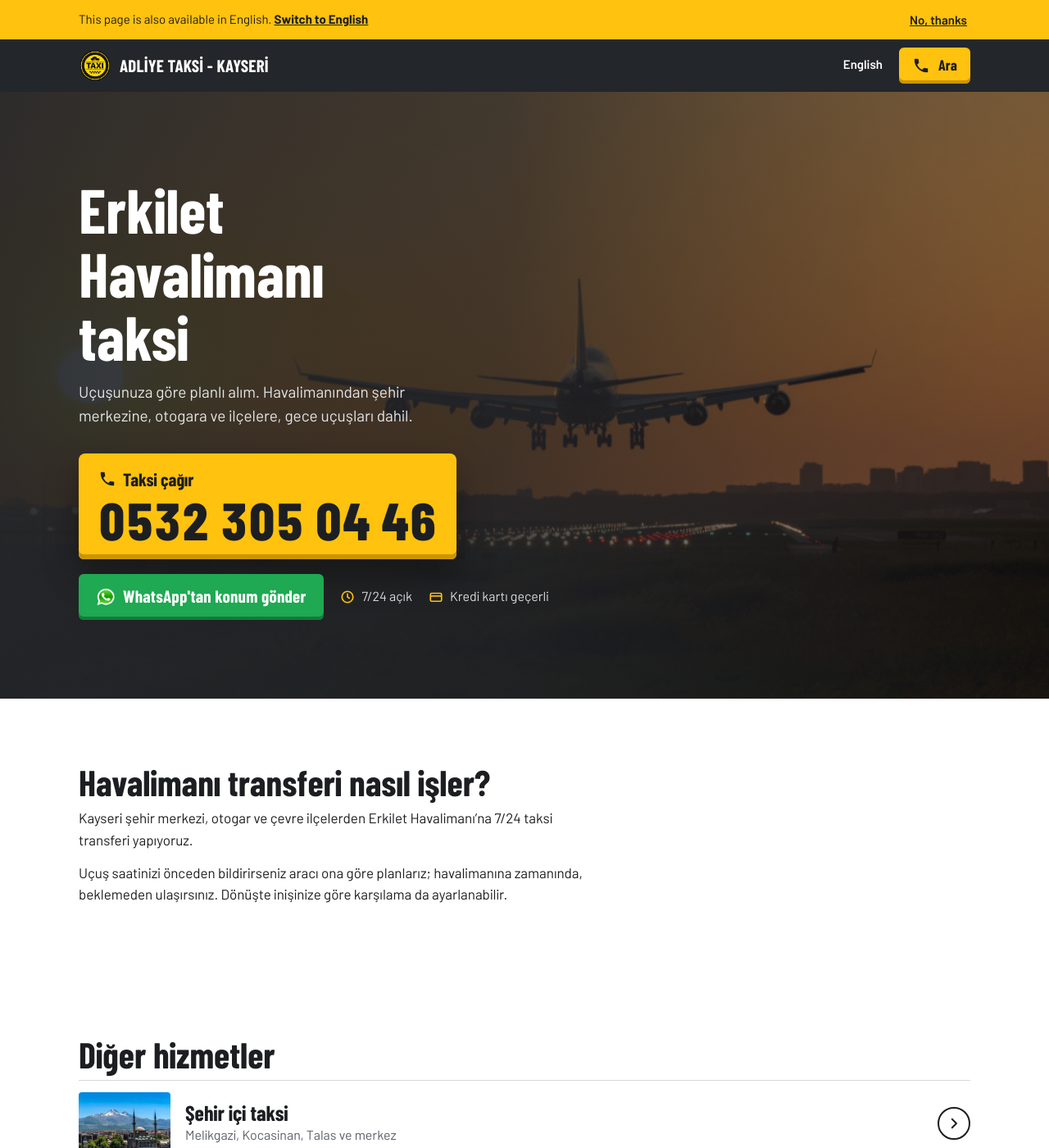
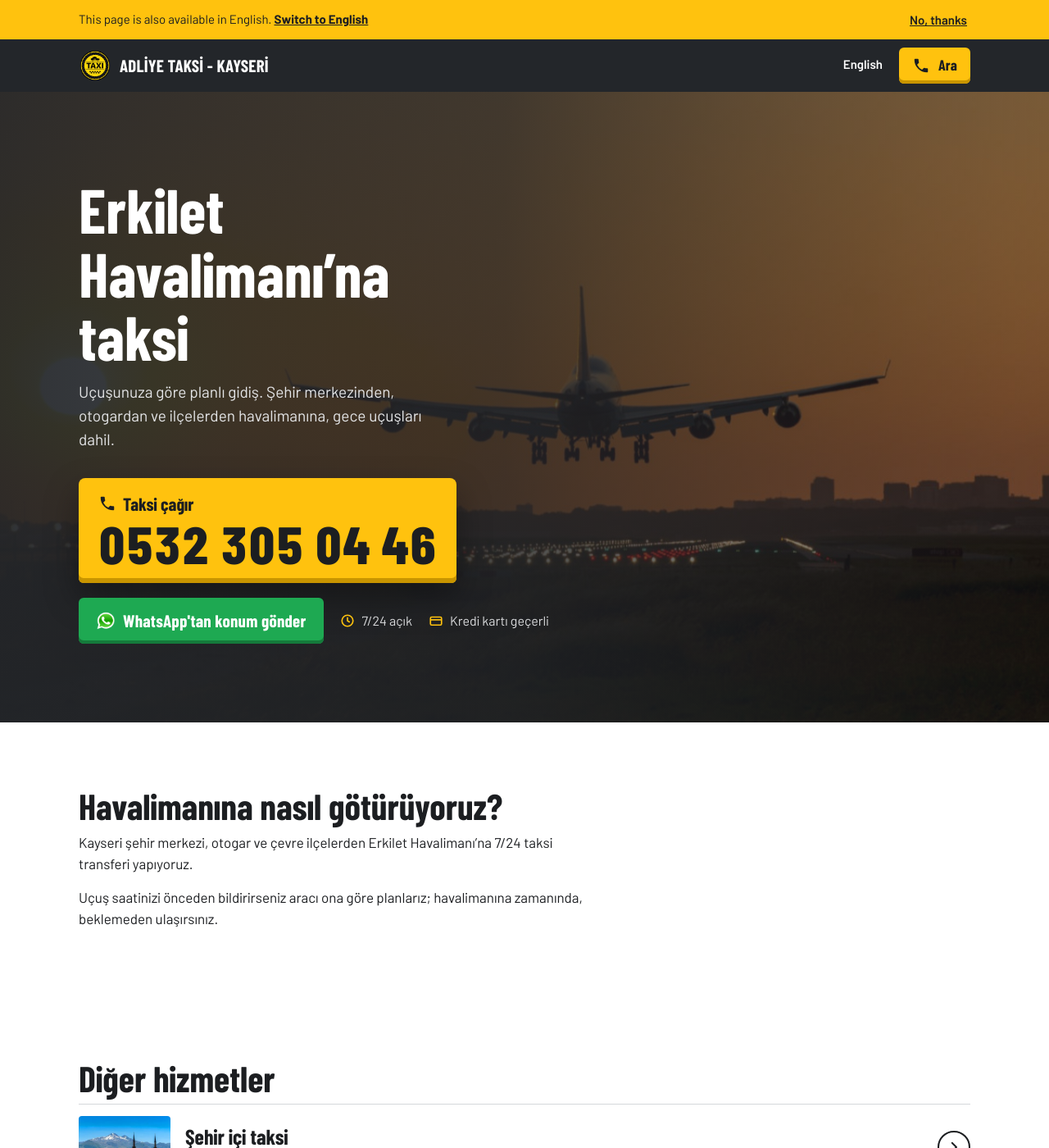
Before and after one commit to taksiaccount/kayseritaksisi.github.io, a Jekyll site: the page built from havalimani-taksi.html, in a window 1280 px wide and 1400 px high. Shown: the whole window at 82% size. Built offline with Jekyll 4.4.1, drawn with Linux system fonts in a browser that asks for light colours; some of the changed text lies outside the part shown.

Commit message:
Havalimanından alma vaatlerini kaldır 3/3: Türkçe sayfalar

```diff
--- a/en-yakin-taksi-kayseri.html
+++ b/en-yakin-taksi-kayseri.html
@@ -18,7 +18,7 @@ faq:
   - q: "7/24 hizmet veriyor musunuz?"
     a: "Evet, ADLİYE TAKSİ - KAYSERİ olarak Kayseri’de 7/24 hizmet veriyoruz."
   - q: "Havalimanı ve otogar transfer yapıyor musunuz?"
-    a: "Evet, Kayseri Erkilet Havalimanı ve Kayseri Otogar için 7/24 transfer sağlayabiliriz."
+    a: "Evet, Erkilet Havalimanı’na ve Kayseri Otogarı’na 7/24 götürüyoruz."
 ---
 
 {% include hero.html %}
--- a/erciyes-taksi.html
+++ b/erciyes-taksi.html
@@ -11,7 +11,7 @@ og_description: "Erciyes Kayak Merkezi’ne 7/24 taksi ve transfer."
 og_image: "assets/erciyes-taksi.jpg"
 hero_image: "assets/erciyes-taksi.jpg"
 hero_title: "Erciyes kayak merkezi transferi"
-hero_lead: "Şehirden, otelinizden ya da havalimanından Erciyes’e; akşam dönüşüyle birlikte planlanır."
+hero_lead: "Şehirden ya da otelinizden Erciyes’e; akşam dönüşüyle birlikte planlanır."
 wa_text: "Merhaba, Erciyes transferi için taksi lazım."
 areaServed: '["Kayseri","Erciyes","Kayseri Otogar","Kayseri Erkilet Havalimanı"]'
 faq:
@@ -28,7 +28,7 @@ faq:
 <section class="block">
   <div class="wrap prose">
     <h2>Erciyes’e gidiş ve dönüş</h2>
-    <p>Kayseri şehir merkezi, otogar, havalimanı ve çevre ilçelerden Erciyes Kayak Merkezi’ne 7/24 taksi transferi yapıyoruz.</p>
+    <p>Kayseri şehir merkezi, otogar ve çevre ilçelerden Erciyes Kayak Merkezi’ne 7/24 taksi transferi yapıyoruz.</p>
     <p>Kış sezonunda yoğunluk olur; gidiş ve akşam dönüş saatinizi önceden bildirirseniz aracı ona göre ayırırız.</p>
   </div>
 </section>
--- a/havalimani-taksi.html
+++ b/havalimani-taksi.html
@@ -5,31 +5,33 @@ alt: /en/airport-taxi.html
 service_id: airport
 title: "Kayseri Erkilet Havalimanı Taksi | 7/24 Transfer"
 seo_title: "Kayseri Erkilet Havalimanı Taksi 7/24 | ADLİYE TAKSİ - KAYSERİ"
-seo_description: "Kayseri Erkilet Havalimanı (ASR) için 7/24 taksi ve transfer. Şehir merkezi, otogar ve ilçelere hızlı, güvenli ve uygun fiyatlı ulaşım."
+seo_description: "Kayseri Erkilet Havalimanı’na (ASR) 7/24 taksi. Şehir merkezinden, otogardan ve ilçelerden uçuşunuza göre zamanında, güvenli ve uygun fiyatlı ulaşım."
 og_title: "Kayseri Erkilet Havalimanı Taksi 7/24"
-og_description: "ASR Havalimanı taksi ve transfer: hızlı, güvenli, 7/24."
+og_description: "Erkilet Havalimanı’na 7/24 taksi: uçuşunuza göre zamanında."
 og_image: "assets/havalimani-erkilet-taksi.jpg"
 hero_image: "assets/havalimani-erkilet-taksi.jpg"
-hero_title: "Erkilet Havalimanı taksi"
-hero_lead: "Uçuşunuza göre planlı alım. Havalimanından şehir merkezine, otogara ve ilçelere, gece uçuşları dahil."
+hero_title: "Erkilet Havalimanı’na taksi"
+hero_lead: "Uçuşunuza göre planlı gidiş. Şehir merkezinden, otogardan ve ilçelerden havalimanına, gece uçuşları dahil."
 wa_text: "Merhaba, Erkilet Havalimanı için taksi lazım."
 areaServed: '["Kayseri","Kayseri Erkilet Havalimanı","Kayseri Otogar","Kocasinan","Melikgazi","Talas"]'
 faq:
-  - q: "Havalimanına kaç dakikada gelirsiniz?"
-    a: "Konumunuza göre değişir. WhatsApp’tan konum gönderirseniz en hızlı şekilde yönlendirme yaparız."
+  - q: "Havalimanına ne kadar sürede ulaşırım?"
+    a: "Konumunuza ve trafiğe göre değişir. Uçuş saatinizi ve adresinizi WhatsApp’tan gönderin, çıkış saatini ona göre planlayalım."
   - q: "Gece uçuşları için taksi var mı?"
-    a: "Evet, Kayseri Erkilet Havalimanı için 7/24 taksi hizmeti veriyoruz."
+    a: "Evet, gece uçuşları dahil Erkilet Havalimanı’na 7/24 götürüyoruz."
   - q: "Uçuşa göre önceden taksi ayırabilir miyim?"
     a: "Evet. Uçuş saatinizi ve adresinizi WhatsApp’tan iletin, aracı o saate planlayalım."
+  - q: "Havalimanından yolcu alıyor musunuz?"
+    a: "Hayır, Erkilet Havalimanı’ndan yolcu alamıyoruz. Havalimanına götürme hizmeti veriyoruz."
 ---
 
 {% include hero.html %}
 
 <section class="block">
   <div class="wrap prose">
-    <h2>Havalimanı transferi nasıl işler?</h2>
+    <h2>Havalimanına nasıl götürüyoruz?</h2>
     <p>Kayseri şehir merkezi, otogar ve çevre ilçelerden Erkilet Havalimanı’na 7/24 taksi transferi yapıyoruz.</p>
-    <p>Uçuş saatinizi önceden bildirirseniz aracı ona göre planlarız; havalimanına zamanında, beklemeden ulaşırsınız. Dönüşte inişinize göre karşılama da ayarlanabilir.</p>
+    <p>Uçuş saatinizi önceden bildirirseniz aracı ona göre planlarız; havalimanına zamanında, beklemeden ulaşırsınız.</p>
   </div>
 </section>
 
--- a/otogar-taksi.html
+++ b/otogar-taksi.html
@@ -17,8 +17,8 @@ areaServed: '["Kayseri","Kayseri Otogar","Kayseri Erkilet Havalimanı","Melikgaz
 faq:
   - q: "Otogardan taksi çağırabilir miyim?"
     a: "Evet, Kayseri Otogar’dan şehir merkezine ve ilçelere 7/24 taksi çağırabilirsiniz."
-  - q: "Otogar ile havalimanı arasında transfer yapıyor musunuz?"
-    a: "Evet, Otogar ile Erkilet Havalimanı arasında planlı transfer sağlayabiliriz."
+  - q: "Otogardan havalimanına götürüyor musunuz?"
+    a: "Evet, otogardan Erkilet Havalimanı’na planlı transfer sağlayabiliriz."
 ---
 
 {% include hero.html %}
@@ -26,7 +26,7 @@ faq:
 <section class="block">
   <div class="wrap prose">
     <h2>Otogar transferi</h2>
-    <p>Kayseri şehir merkezi, havalimanı ve çevre ilçelerden Kayseri Otogarı’na 7/24 taksi transferi yapıyoruz.</p>
+    <p>Kayseri şehir merkezi ve çevre ilçelerden Kayseri Otogarı’na 7/24 taksi transferi yapıyoruz.</p>
     <p>Otobüs saatinizi bildirirseniz aracı ona göre planlarız; sefere yetişmek için beklemezsiniz.</p>
   </div>
 </section>
```
Also changed, not shown: urgup-kapadokya-taksi.html (+5 -5 lines).
